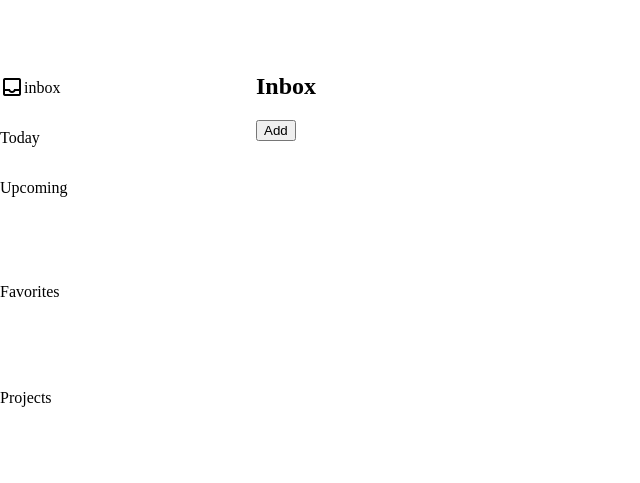
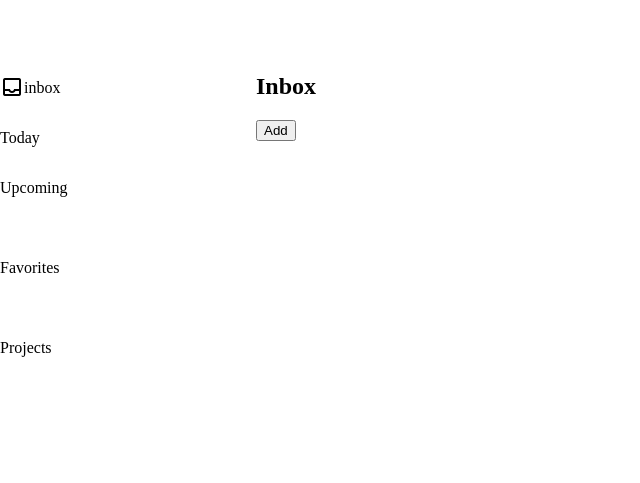
Before and after one commit to un1i1led/todoApp, a website built with webpack: page dist/index.html in a window 1280 px wide. Shown: the whole page, without its empty margins (0-640 px from the left). Built offline with nearby package versions, Linux system fonts and the light colour scheme.

Commit message:
Change sidebar from grid to flex

```diff
--- a/src/style.css
+++ b/src/style.css
@@ -16,8 +16,9 @@ body {
 }
 
 .sidebar {
-    display: grid;
-    grid-template-rows: 2fr 1fr 1fr 3fr;
+    display: flex;
+    flex-direction: column;
+    gap: 30px;
 }
 
 .sdbar-gp-1 {
```
